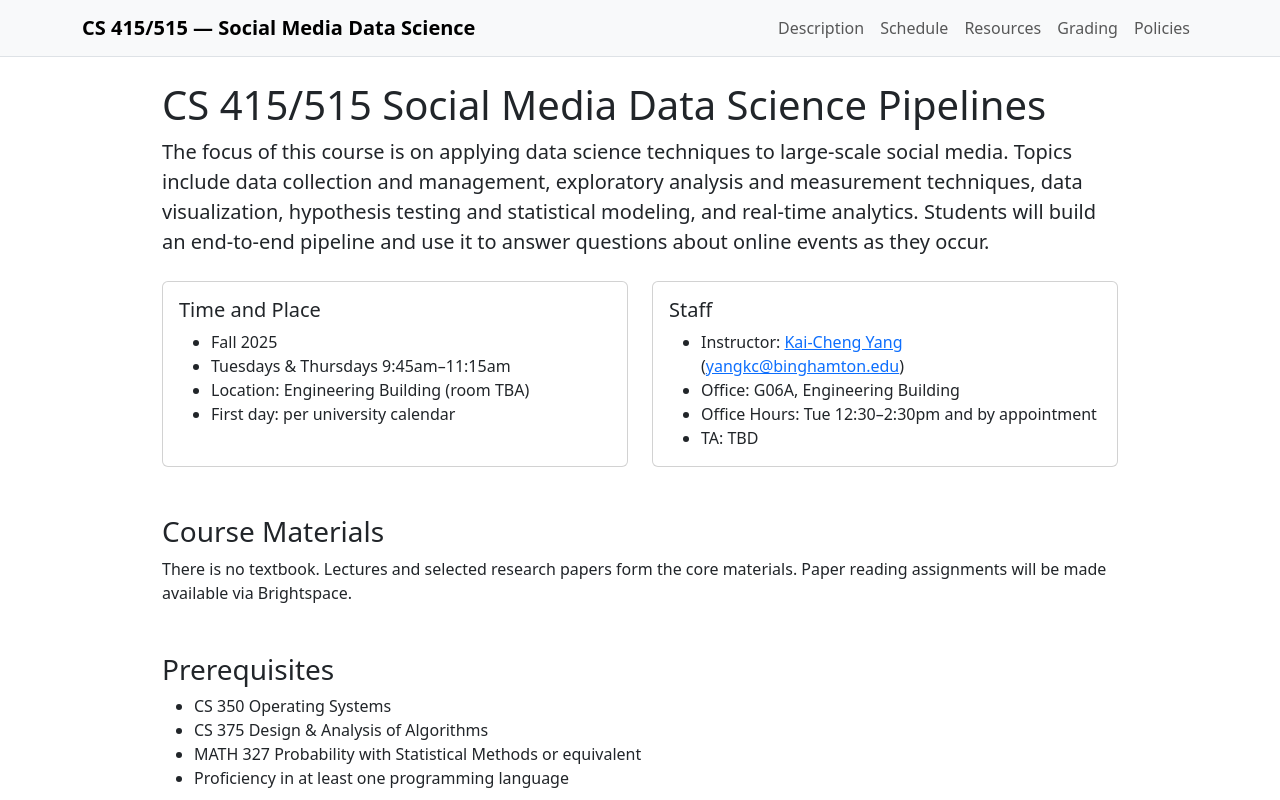
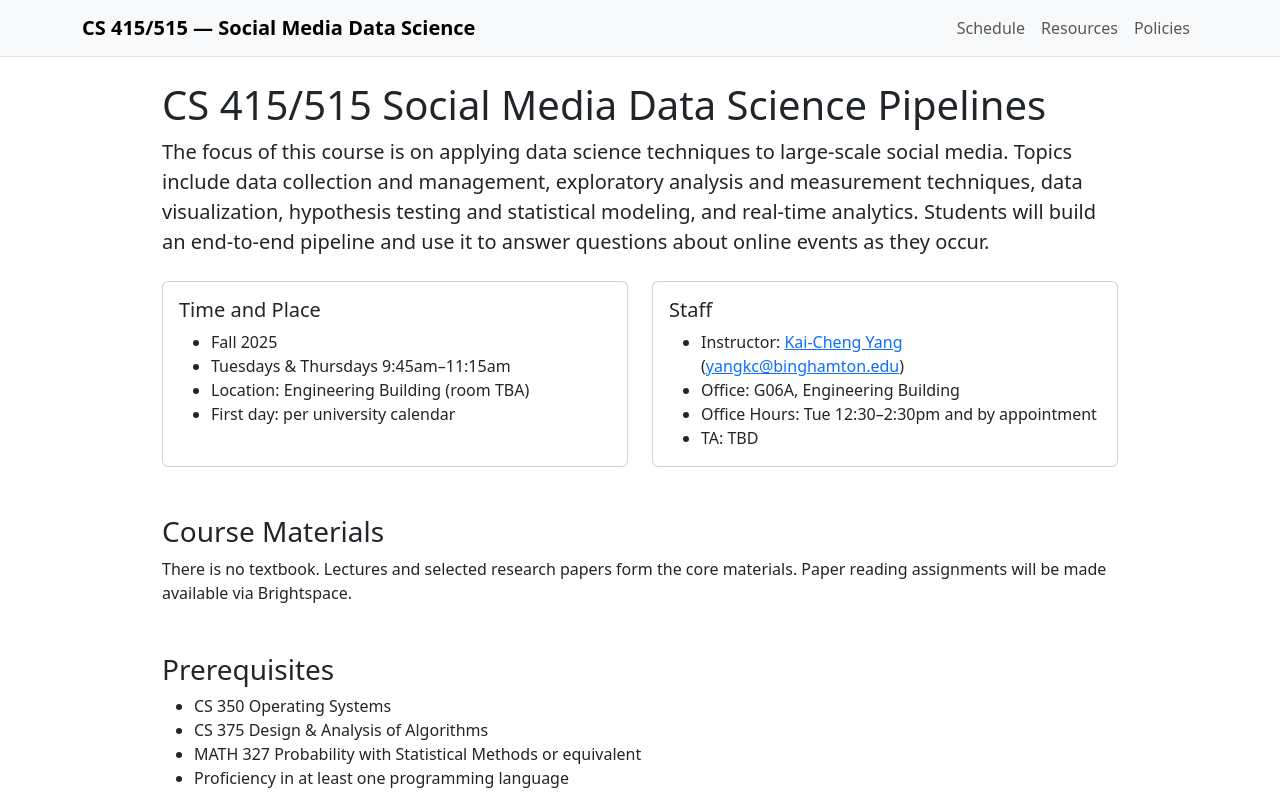
Before and after one commit to YangKCLab/social-media-ds-course, a Vue app in the folder frontend/: page / in a window 1280 px wide. Shown: the top 800 px of the page. Built offline with nearby package versions, Linux system fonts and the light colour scheme.

Commit message:
chore(nav): remove Description and Grading links from navbar

```diff
--- a/frontend/src/App.vue
+++ b/frontend/src/App.vue
@@ -19,10 +19,8 @@ import { RouterLink, RouterView } from 'vue-router'
       </button>
       <nav id="navbarNav" class="collapse navbar-collapse">
         <ul class="navbar-nav ms-auto">
-          <li class="nav-item"><a class="nav-link" href="#description">Description</a></li>
           <li class="nav-item"><RouterLink class="nav-link" to="/schedule">Schedule</RouterLink></li>
           <li class="nav-item"><RouterLink class="nav-link" to="/resources">Resources</RouterLink></li>
-          <li class="nav-item"><a class="nav-link" href="#grading">Grading</a></li>
           <li class="nav-item"><a class="nav-link" href="#policies">Policies</a></li>
         </ul>
       </nav>
```
